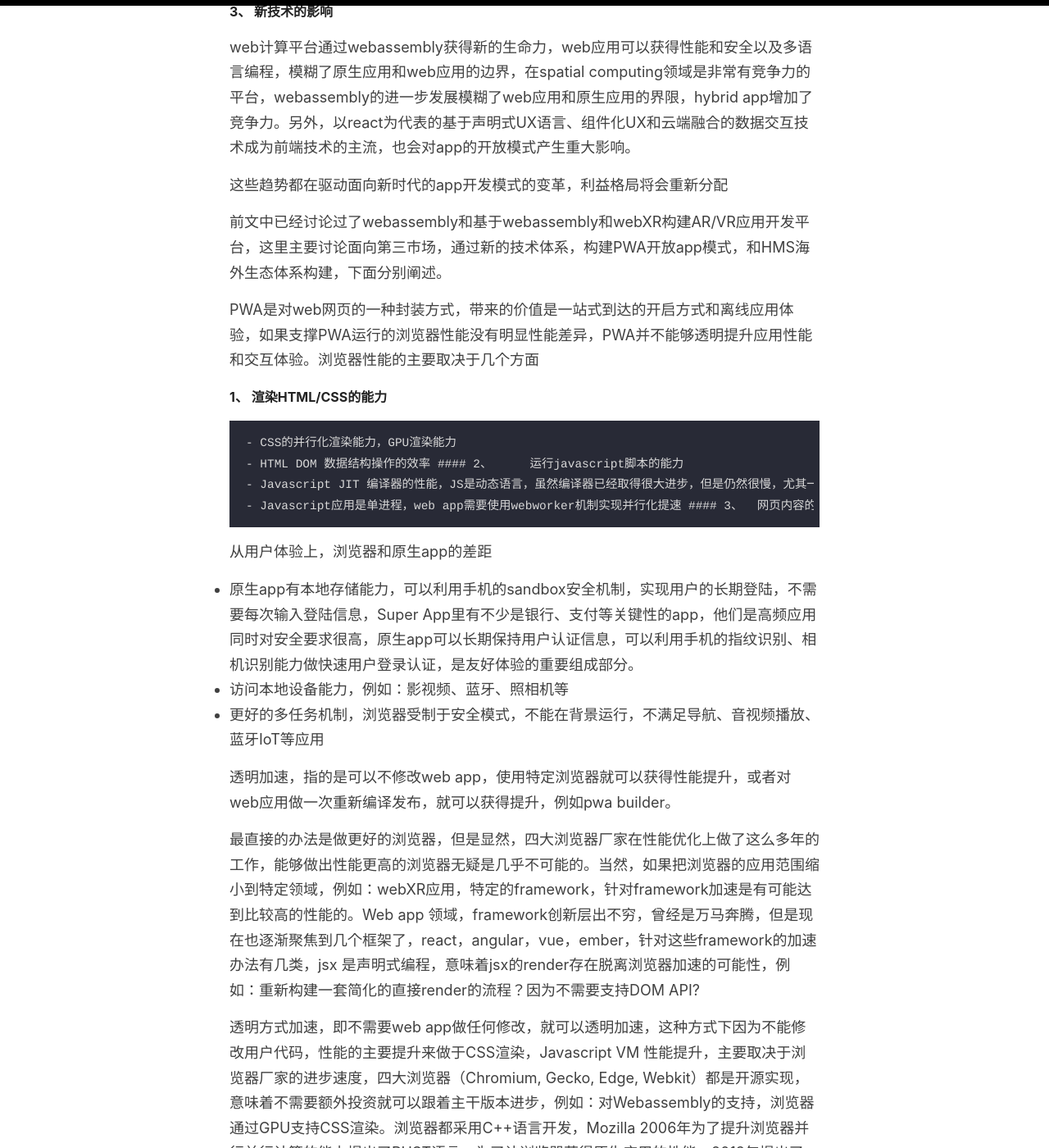
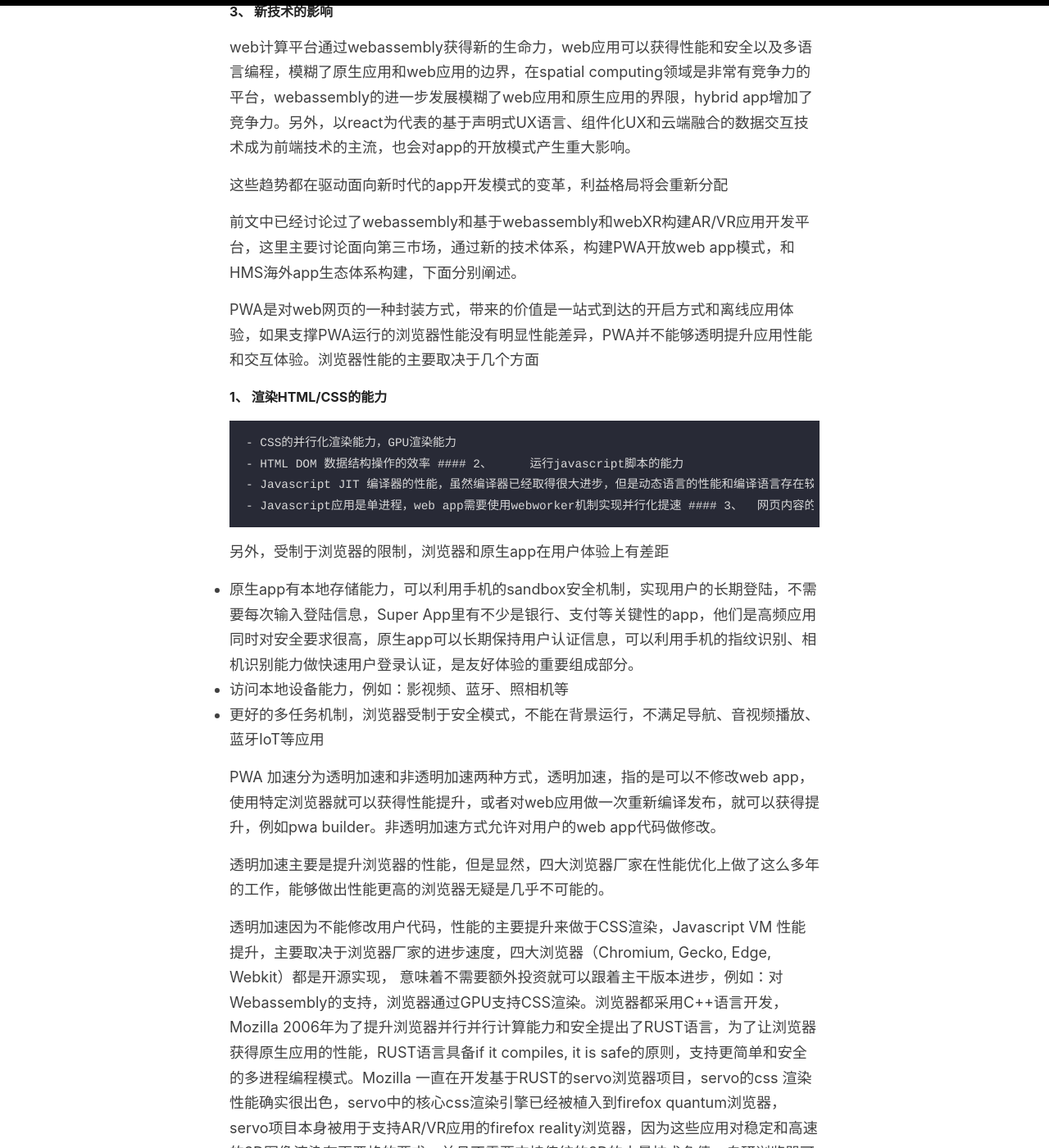
Before and after one commit to sbagga/mistyminds, a Jekyll site: the page built from _posts/2020-07-27-新一代的app开发.md, in a window 1280 px wide and 1400 px high, scrolled down 818 px. Shown: the whole window at 82% size. Built offline with Jekyll 4.4.1, drawn with Linux system fonts in a browser that asks for light colours; some of the changed text lies outside the part shown.

Commit message:
Update 2020-07-27-新一代的app开发.md

```diff
--- a/_posts/2020-07-27-新一代的app开发.md
+++ b/_posts/2020-07-27-新一代的app开发.md
@@ -25,33 +25,28 @@ PWA是对web网页的一种封装方式，带来的价值是一站式到达的
     - CSS的并行化渲染能力，GPU渲染能力
     - HTML DOM 数据结构操作的效率
 #### 2、	运行javascript脚本的能力
-    - Javascript JIT 编译器的性能，JS是动态语言，虽然编译器已经取得很大进步，但是仍然很慢，尤其一些计算intensive的library
+    - Javascript JIT 编译器的性能，虽然编译器已经取得很大进步，但是动态语言的性能和编译语言存在较大差距
     - Javascript应用是单进程，web app需要使用webworker机制实现并行化提速
 #### 3、	网页内容的下载和缓存
-   - JS的所有页面需要下载，不能本地存储，对用户使用网页习惯的判断和预测，来优化缓存的使用
+   - JS的所有页面需要下载，不能本地存储，PWA可以使用service worker在背景进程做数据更新和缓存
    - JS是文本代码，minimize的压缩比低，下载慢
 
 
-从用户体验上，浏览器和原生app的差距
+另外，受制于浏览器的限制，浏览器和原生app在用户体验上有差距
 
   - 原生app有本地存储能力，可以利用手机的sandbox安全机制，实现用户的长期登陆，不需要每次输入登陆信息，Super App里有不少是银行、支付等关键性的app，他们是高频应用同时对安全要求很高，原生app可以长期保持用户认证信息，可以利用手机的指纹识别、相机识别能力做快速用户登录认证，是友好体验的重要组成部分。
   - 访问本地设备能力，例如：影视频、蓝牙、照相机等
   - 更好的多任务机制，浏览器受制于安全模式，不能在背景运行，不满足导航、音视频播放、蓝牙IoT等应用
 
-透明加速，指的是可以不修改web app，使用特定浏览器就可以获得性能提升，或者对web应用做一次重新编译发布，就可以获得提升，例如pwa builder。
+PWA 加速分为透明加速和非透明加速两种方式，透明加速，指的是可以不修改web app，使用特定浏览器就可以获得性能提升，或者对web应用做一次重新编译发布，就可以获得提升，例如pwa builder。非透明加速方式允许对用户的web app代码做修改。
 
-最直接的办法是做更好的浏览器，但是显然，四大浏览器厂家在性能优化上做了这么多年的工作，能够做出性能更高的浏览器无疑是几乎不可能的。当然，如果把浏览器的应用范围缩小到特定领域，例如：webXR应用，特定的framework，针对framework加速是有可能达到比较高的性能的。Web app 领域，framework创新层出不穷，曾经是万马奔腾，但是现在也逐渐聚焦到几个框架了，react，angular，vue，ember，针对这些framework的加速办法有几类，jsx 是声明式编程，意味着jsx的render存在脱离浏览器加速的可能性，例如：重新构建一套简化的直接render的流程？因为不需要支持DOM API?
 
-透明方式加速，即不需要web app做任何修改，就可以透明加速，这种方式下因为不能修改用户代码，性能的主要提升来做于CSS渲染，Javascript VM 性能提升，主要取决于浏览器厂家的进步速度，四大浏览器（Chromium, Gecko, Edge, Webkit）都是开源实现， 意味着不需要额外投资就可以跟着主干版本进步，例如：对Webassembly的支持，浏览器通过GPU支持CSS渲染。浏览器都采用C++语言开发，Mozilla 2006年为了提升浏览器并行并行计算的能力提出了RUST语言，为了让浏览器获得原生应用的性能，2013年提出了asm.js，进而演化为webassembly，这两个技术最终都被标准化，RUST语言成为C++语言的替代，webassembly在浏览器中提供多语言的运行环境，对浏览器未来的发展都已经产生了重大的影响。
+透明加速主要是提升浏览器的性能，但是显然，四大浏览器厂家在性能优化上做了这么多年的工作，能够做出性能更高的浏览器无疑是几乎不可能的。
 
-RUST语言提出的初衷是为了能够通过并行化计算提升浏览器的性能，RUST语言具备when it compiles, it is safe的原则，支持更简单和安全的多进程编程模式。Mozilla 一直在开发基于RUST的servo浏览器项目，servo的css 渲染性能确实很出色，servo中的核心css渲染引擎已经被植入到firefox quantum浏览器，servo项目本身被用于支持AR/VR应用的firefox reality浏览器，因为这些应用对稳定和高速的3D图像渲染有更严格的要求，并且不需要支持传统的2D的大量技术负债。
+透明加速因为不能修改用户代码，性能的主要提升来做于CSS渲染，Javascript VM 性能提升，主要取决于浏览器厂家的进步速度，四大浏览器（Chromium, Gecko, Edge, Webkit）都是开源实现， 意味着不需要额外投资就可以跟着主干版本进步，例如：对Webassembly的支持，浏览器通过GPU支持CSS渲染。浏览器都采用C++语言开发，Mozilla 2006年为了提升浏览器并行并行计算能力和安全提出了RUST语言，为了让浏览器获得原生应用的性能，RUST语言具备if it compiles, it is safe的原则，支持更简单和安全的多进程编程模式。Mozilla 一直在开发基于RUST的servo浏览器项目，servo的css 渲染性能确实很出色，servo中的核心css渲染引擎已经被植入到firefox quantum浏览器，servo项目本身被用于支持AR/VR应用的firefox reality浏览器，因为这些应用对稳定和高速的3D图像渲染有更严格的要求，并且不需要支持传统的2D的大量技术负债。自研浏览器可以基于需要和移动运行环境，选择组合不同的技术来实现浏览器性能的突破，同时PWA要处理的应用范围也远远小于一个通用浏览器，PWA方式运行的app也局限于大公司做的web app，这些app的质量和兼容性都会比较高，这都是自研PWA浏览器能够在性能和兼容性上做出比较好平衡的条件。
 
 
 另外一种透明加速是对特定popular的web framework，例如：react, angular, VUE等，可以通过替换其特定组件实现加速，PWA应用体验很重要的一方面是离线体验，在上述前端框架中GraphQL越来越多用于和后台数据服务的交互，基于GraphQL实现的本地缓存和离线sync 机制简化了PWA应用开发，其他的noBackend技术例如pounchDB，Howdie等也被用于简化前端离线数据访问和后端数据源的同步。
-
-
-  - 浏览器CSS render通过GPU实现，这个思路
-  - 使用react框架的web app，通过JSX的链接到私有DOM实现而实现加速，例如：ReactDOM
 
 
 非透明加速，应用需要做适配，轻量级适配例如通过特殊的html/css tag来触发特别渲染能力，重量级适配需要使用特定的framework和高效编程语言
@@ -60,14 +55,16 @@ RUST语言提出的初衷是为了能够通过并行化计算提升浏览器的
   - 对一些web app的计算密集模块做Webassembly的卸载，通过API提供能力给javascript应用，构建混合应用，例如：音视频编解码器，物理引擎，Canvas，SVG渲染能力
 
 
-![web app 架构](../images/webapp.png)
-
 
 
 从用户体验上来看，web app可以做改进来缩小和原生app在交互体验上的差距
-  - 和手机的认证机制紧密结合，支持faceid，指纹登陆等，这个需要对app做改变，需要和auth0等id提供商合作
+  - 和手机的认证机制紧密结合，支持FaceID，指纹登陆等，这个需要对app做改变，需要和auth0等id提供商合作
   - 和手机的设备访问能力集成，设备能力通过WASI暴露给WASM，WASM使用C/C++，RUST高性能语言开放，提供给web app，可靠访问camera、bluetooth、音视频player
   - 支持更好的多任务机制，支持web app在背景运行，对于音乐、地图类应用很关键
 
 
-随着Webassembly的支持，Webassembly system interface types的逐步完善，web成为非常类似传统操作系统的计算平台，即浏览器未来的发展会向基础计算能力发展，强调性能、安全和对硬件平台的优化和对设备的支持，而业务层的创新将会在Webassemly层进行，最典型WebXR、Web Machine learning这样的特性，完全可以由应用开发者自由发挥，通过技术和生态的竞争决出胜负，而不需要W3C这样的标准组织通过标准的方式来判决胜负。这种趋势将会导致web平台和android、iOS直接竞争，但是因为web并不被单一厂家控制，而且通过webassembly这层抽象，也脱离了对单一编程语言的依赖，同时还继承了 web的超链接开放信息模型和Internet庞大基础设施的支持，new web平台在多样性和bottom up创新上的竞争力不可小觑。
+![web app 架构](../images/webapp.png)
+
+如上图所示，webassembly的使用，非JavaScript语言可以通过编译为webassembly语言来完成和JavaScript一样的功能，例如：操作DOM，访问浏览器提供的API，同时底层的渲染机制也石百花齐放，可以完全不依赖于DOM而直接构建自己的图形体系，尤其一些基于C++的高性能图形库已经可以被编译为webassembly（https://magnum.graphics/）。未来的混合型web app会越来越多的。
+
+加上Webassembly system interface types的逐步完善，web成为非常类似传统操作系统的计算平台，即浏览器未来的发展会向基础计算能力发展，强调性能、安全和对硬件平台的优化和对设备的支持，而业务层的创新将会在Webassemly层进行，最典型WebXR、Web Machine learning这样的特性，完全可以由应用开发者自由发挥，通过技术和生态的竞争决出胜负，而不需要W3C这样的标准组织通过标准的方式来判决胜负。这种趋势将会导致web平台和android、iOS直接竞争，但是因为web并不被单一厂家控制，而且通过webassembly这层抽象，也脱离了对单一编程语言的依赖，同时还继承了 web的超链接开放信息模型和Internet庞大基础设施的支持，new web平台在多样性和bottom up创新上的竞争力不可小觑。
```
Also changed, not shown: other parts of _posts/2020-07-27-新一代的app开发.md (+1 -1 lines).
